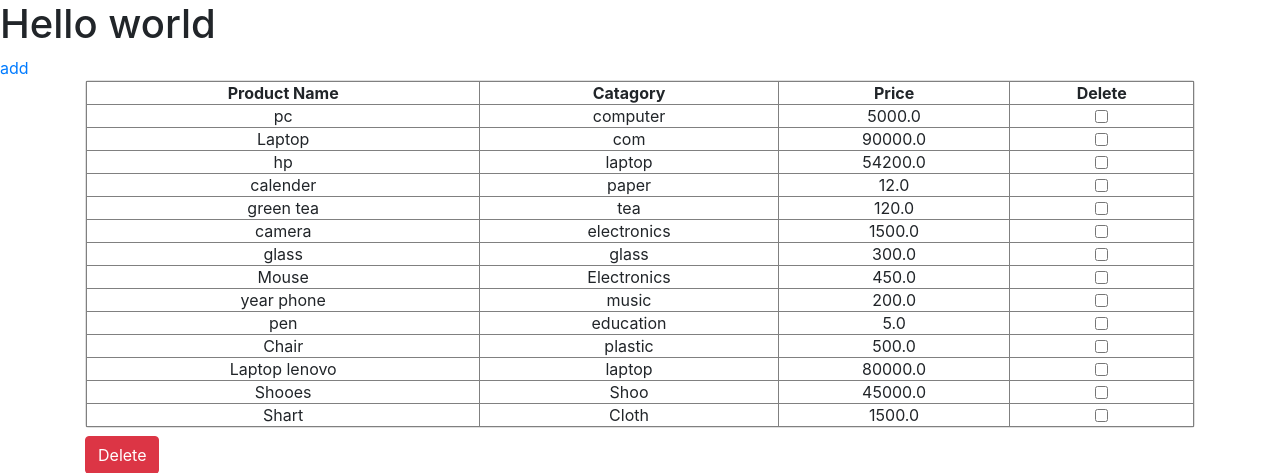
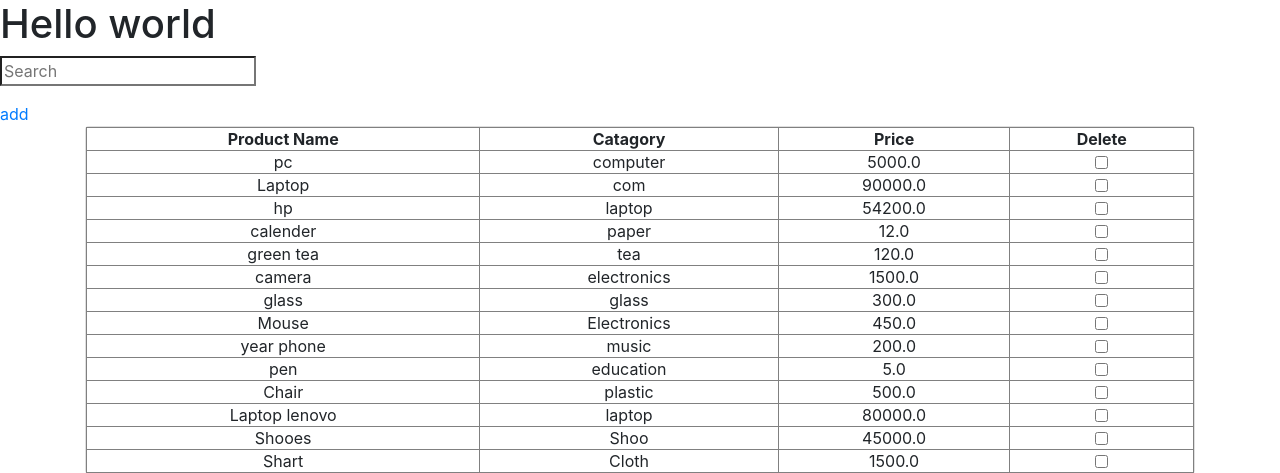
Before and after one commit to mn-48/Checkbox-Django-Ajax-Multiple-delete-SameTime, a Django app: page / in a window 1280 px wide. Shown: the top 473 px of the page. Run offline with Django 3.2, Linux system fonts and the light colour scheme; data comes from the database, SQL or seed files in the repository; both versions use the stored data as it was after the commit; some libraries are stand-ins or nearby versions.

```diff
--- a/templates/home.html
+++ b/templates/home.html
@@ -3,6 +3,12 @@
 
 {% block content %}
 <h1>Hello world</h1>
+<p>
+    <input type="search" id="algolia-doc-search" placeholder="Search" aria-label="Search docs" class="css-7dpbpx ds-input" autocomplete="off" spellcheck="false" role="combobox" aria-autocomplete="list" aria-expanded="false" aria-labelledby="algolia-doc-search" aria-owns="algolia-autocomplete-listbox-0" dir="auto" style="position: relative; vertical-align: top;">
+</p>
+
+
+
 
 <a href="{% url 'create'%}"> add</a>
 
@@ -45,6 +51,7 @@
 
 
 </div>
+
 
 <!-- <script src= "https://code.jquery.com/jquery-2.2.4.min.js"></script> -->
 <script src="https://ajax.googleapis.com/ajax/libs/jquery/3.5.1/jquery.min.js"></script>
```
Also changed, not shown: db.sqlite3.
